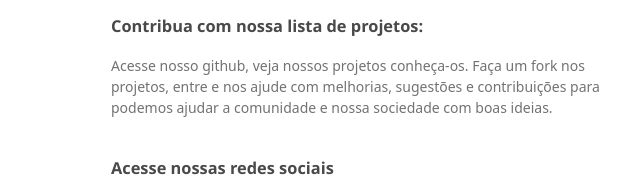
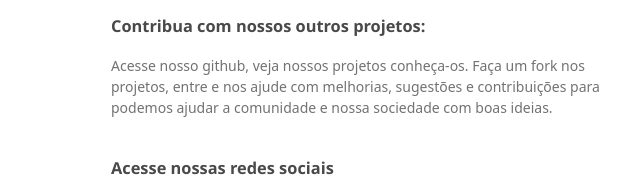
Before and after one commit to uaijug/uaijug.github.io, a plain HTML site: page index.html in a window 1280 px wide. Shown: the part 861-1055 px from the top of the page, 459-1099 px from the left. Drawn offline with Linux system fonts and the light colour scheme; a web font is replaced by a local one.

Commit message:
Update index.html

```diff
--- a/index.html
+++ b/index.html
@@ -46,7 +46,7 @@ A ideia do grupo é sempre contribuir e ajudar os outros programadores e entusia
 Acesse e contribua: https://github.com/uaijug</p>
 
 <h3>
-<a id="creating-pages-manually" class="anchor" href="#creating-pages-manually" aria-hidden="true"><span class="octicon octicon-link"></span></a>Contribua com nossa lista de projetos:</h3>
+<a id="creating-pages-manually" class="anchor" href="#creating-pages-manually" aria-hidden="true"><span class="octicon octicon-link"></span></a>Contribua com nossos outros projetos:</h3>
 
 <p>Acesse nosso github, veja nossos projetos conheça-os. Faça um fork nos projetos, entre e nos ajude com melhorias, sugestões e contribuições para podemos ajudar a comunidade e nossa sociedade com boas ideias.
 <br /><br />
```
